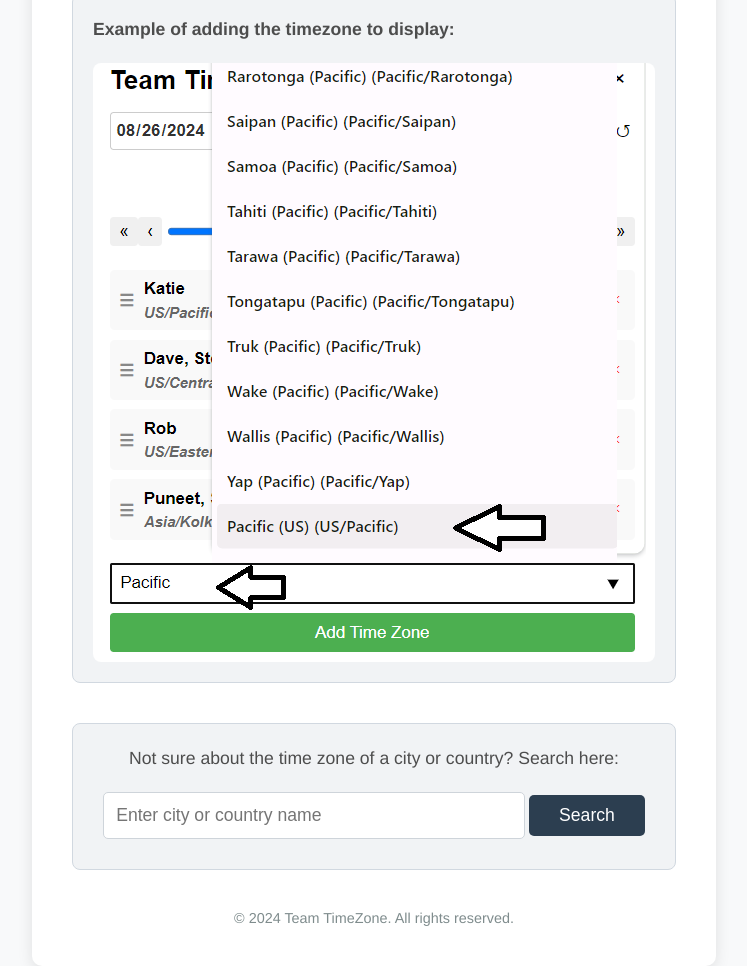
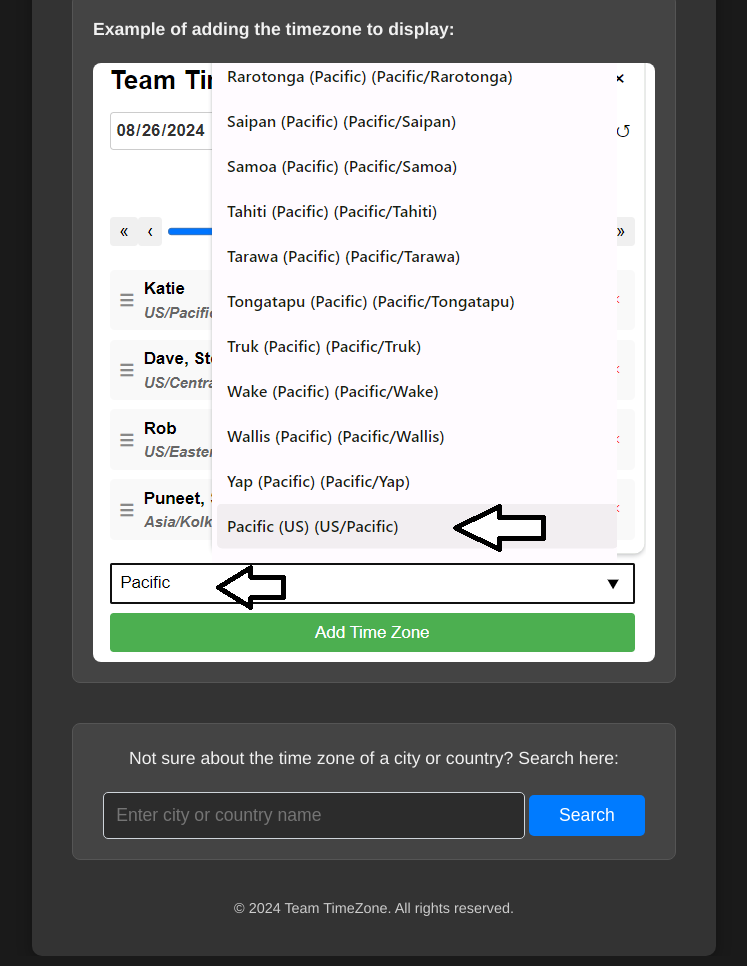
Before and after one commit to bryan80227/bryan80227.github.io, a plain HTML site: page teamtimezone/index.html in a window 1280 px wide. Shown: the part 572-1538 px from the top of the page, without its empty margins (266-1013 px from the left). Drawn offline with Linux system fonts and the light colour scheme; a web font is replaced by a local one.

Commit message:
Update index.html

```diff
--- a/teamtimezone/index.html
+++ b/teamtimezone/index.html
@@ -15,20 +15,21 @@
 
         body {
             font-family: 'Helvetica', sans-serif;
-            background-color: #f8f9fa; /* Light gray for the background */
+            background-color: #1a1a1a; /* Dark background */
             margin: 0;
             padding: 0;
             display: flex;
             justify-content: center;
             align-items: center;
             min-height: 100vh;
+            color: #ffffff; /* Bright white text */
         }
 
         .container {
             max-width: 900px;
-            background-color: #ffffff; /* White background for content */
+            background-color: #333333; /* Dark gray background for container */
             padding: 40px;
-            box-shadow: 0 4px 15px rgba(0, 0, 0, 0.1); /* Subtle shadow for depth */
+            box-shadow: 0 4px 15px rgba(0, 0, 0, 0.3); /* Subtle shadow */
             border-radius: 10px;
             text-align: left; /* Left-align text for readability */
         }
@@ -36,14 +37,14 @@
         h1 {
             font-size: 2.5em;
             font-weight: 700;
-            color: #2c3e50; /* Dark, muted blue for headings */
+            color: #ffffff; /* White headings */
             text-align: center;
             margin-bottom: 20px;
         }
 
         p {
             font-size: 1.1em;
-            color: #4d4d4d; /* Softer dark gray for paragraphs */
+            color: #f1f1f1; /* Slightly muted white for paragraphs */
             line-height: 1.6;
             margin-bottom: 20px;
         }
@@ -51,9 +52,9 @@
         .faq-item {
             margin-top: 40px;
             padding: 20px;
-            background-color: #f1f3f5; /* Soft, cool gray background for FAQs */
+            background-color: #444444; /* Slightly lighter gray for FAQs */
             border-radius: 8px;
-            border: 1px solid #d1d8e0; /* Light border for structure */
+            border: 1px solid #555555; /* Light border for structure */
         }
 
         .faq-item img {
@@ -68,9 +69,9 @@
         .search-box {
             margin-top: 40px;
             padding: 20px;
-            background-color: #f1f3f5;
+            background-color: #444444; /* Match the FAQ background */
             border-radius: 8px;
-            border: 1px solid #d1d8e0;
+            border: 1px solid #555555;
             text-align: center;
         }
 
@@ -80,13 +81,14 @@
             font-size: 1.1em;
             border-radius: 5px;
             border: 1px solid #ced4da;
-            margin-bottom: 10px;
+            background-color: #2c2c2c; /* Darker input field */
+            color: #ffffff; /* White text */
         }
 
         .search-box input[type="submit"] {
             padding: 10px 30px;
             font-size: 1.1em;
-            background-color: #2c3e50; /* Dark muted blue for buttons */
+            background-color: #007bff; /* Blue button for contrast */
             color: white;
             border-radius: 5px;
             border: none;
@@ -95,14 +97,14 @@
         }
 
         .search-box input[type="submit"]:hover {
-            background-color: #34495e; /* Slightly darker blue on hover */
+            background-color: #0056b3; /* Slightly darker blue on hover */
         }
 
         footer {
             margin-top: 40px;
             text-align: center;
             font-size: 0.9em;
-            color: #7f8c8d;
+            color: #cccccc; /* Muted gray for footer text */
         }
 
     </style>
```
